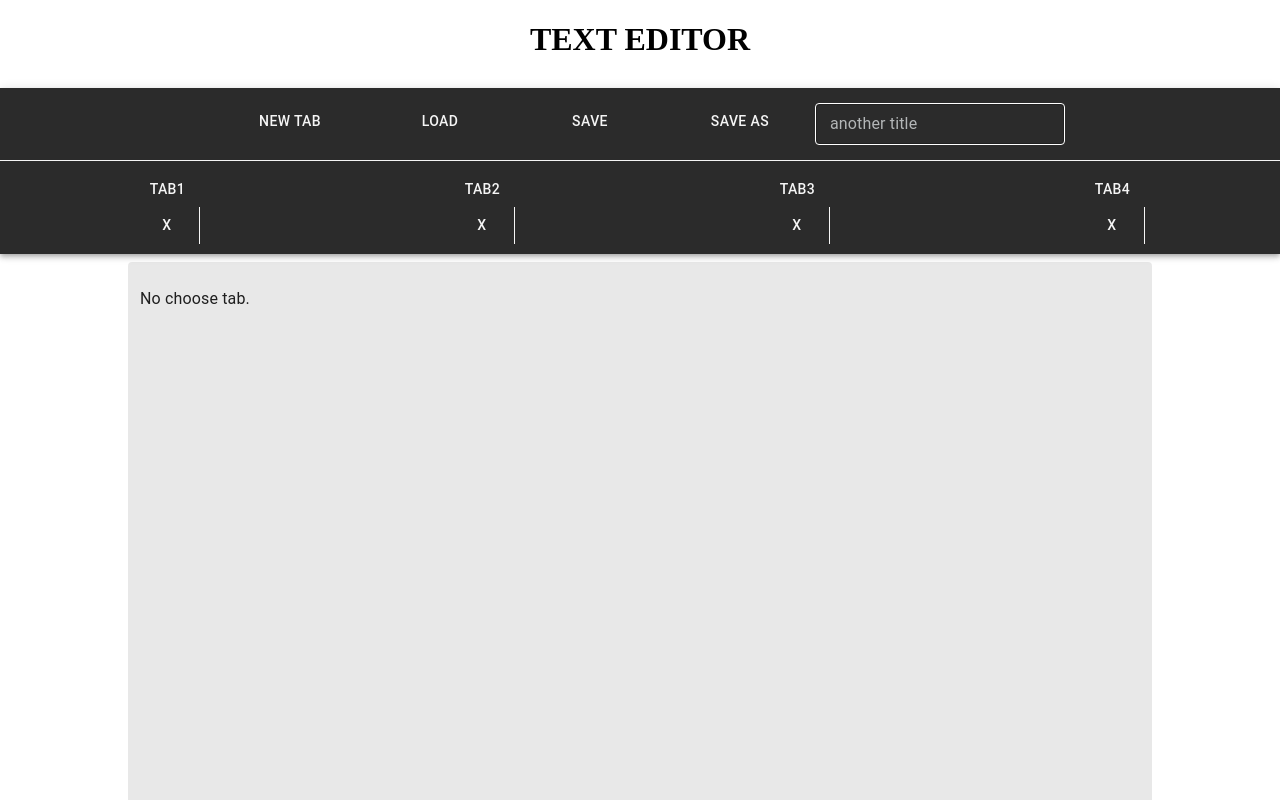
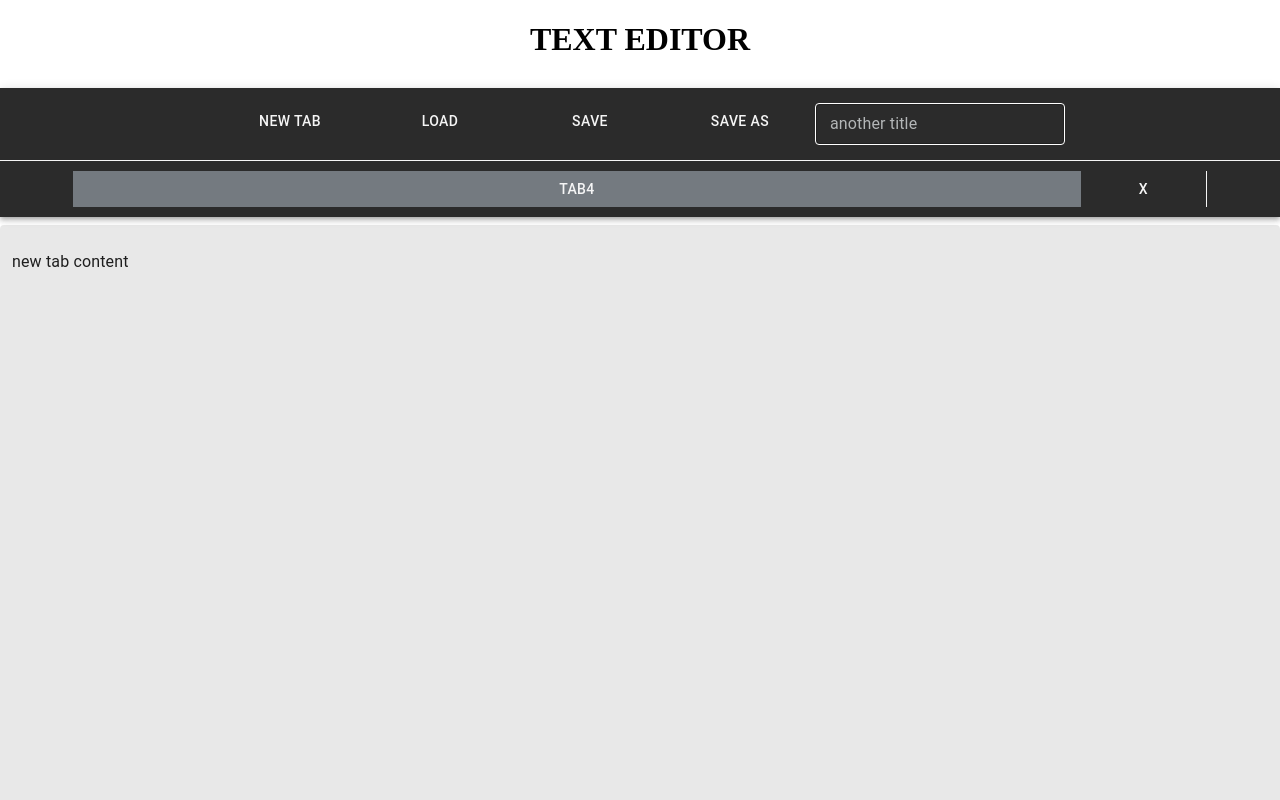
Before and after one commit to mminhou/textEditorReact, a React app: page / in a window 1280 px wide. Both pictures are taken after a click on the button "NEW TAB". Shown: the top 800 px of the page. Built offline with nearby package versions, Linux system fonts and the light colour scheme; the HTML template or start-up script is replaced by a standard one.

Commit message:
Feat: Tab indicator 기능 추가 (활성화될시 red color effect)

```diff
--- a/src/component/Notepad.tsx
+++ b/src/component/Notepad.tsx
@@ -1,10 +1,10 @@
-import React, {useState} from 'react';
+import React, {useRef, useState} from 'react';
 import {
     AppBar,
     Button,
     Grid,
     Icon,
-    IconButton,
+    IconButton, Menu, MenuItem,
     TextField,
 } from "@material-ui/core";
 import '../index.scss';
@@ -19,13 +19,27 @@ interface Tab {
 interface NotepadProps {
     tabList: Tab[];
     activatedTab?: Tab;
+    // 임시 cnt number
     cnt: number;
 }
 
-function Notepad({tabList, activatedTab, cnt}: NotepadProps) {
-    const [_tabList, setTabList] = useState(tabList);
-    const [_activatedTab, setActiveTab] = useState(activatedTab);
-    const [_cnt, setCnt] = useState(cnt);
+function Notepad({tabList, activatedTab}: NotepadProps) {
+    const [_tabList, setTabList] = useState<Tab[]>(tabList);
+    const [_activatedTab, setActiveTab] = useState<Tab>(activatedTab);
+    const [_editedContent, setEditedContent] = useState<string>('');
+    const [_cnt, setCnt] = useState<number>(4);
+    const inputRef = useRef<HTMLInputElement>(null);
+
+    const [anchorEl, setAnchorEl] = React.useState(null);
+
+    const handleClick = (event) => {
+        setAnchorEl(event.currentTarget);
+    };
+
+    const handleClose = () => {
+        setAnchorEl(null);
+    };
+
 
     /**
      * Tab 생성을 위한 로직
@@ -34,6 +48,7 @@ function Notepad({tabList, activatedTab, cnt}: NotepadProps) {
         const t: Tab = {title: 'tab' + _cnt, content: 'new tab content', editedContent: ' ', isEdited: false};
         setCnt(_cnt + 1);
         setTabList([..._tabList, t]);
+        setActiveTab(t);
         console.log('new tab button');
     };
 
@@ -49,7 +64,24 @@ function Notepad({tabList, activatedTab, cnt}: NotepadProps) {
      * 수정된 Tab의 data(content)를 저장하기 위한 로직
      */
     const save = () => {
-        console.log('save data');
+        // 선택된 tab이 없는 상태에서 save 클릭시 에러창
+        if (!_activatedTab) {
+            alert('Error no choose Tab')
+            return
+        }
+        const storageTabList = JSON.parse(localStorage.getItem('tabList'));
+        const targetTab = storageTabList.find(e => e.title === _activatedTab.title);
+        // targetTab이 있으면 content만 변경, 없으면 storage에 새로운 tab data 추가
+        if (targetTab) {
+            if (_editedContent) {
+                targetTab.content = _editedContent;
+            }
+        } else {
+            storageTabList.push(_activatedTab);
+        }
+        // 현재 state tabList에서 해당 tab의 indicator 제거하기 위함.
+        localStorage.setItem('tabList', JSON.stringify(storageTabList));
+        alert('success');
     };
 
     /**
@@ -63,12 +95,12 @@ function Notepad({tabList, activatedTab, cnt}: NotepadProps) {
      * Tab을 활성화 시키기위한 로직
      */
     const activate = (tab: Tab) => {
+        console.log('activate');
         setActiveTab(tab);
-        console.log('activate');
     };
 
     /**
-     * 열려있는 Tab을 닫기위한 로직
+     * 열려있는 Tab을 닫기위한 로직 -> localstorage에서 삭제되는 것은 아님.
      */
     const close = (tab: Tab) => {
         console.log('Press close tab button!');
@@ -79,6 +111,21 @@ function Notepad({tabList, activatedTab, cnt}: NotepadProps) {
         setActiveTab(undefined);
     };
 
+    /**
+     * Tab의 content가 수정되었는지 확인하기 위한 함수
+     * -> onChange 메서드를 통해 event 타겟의 value가 발생하면 수정되었다고 판단 -> 수정된 tab의 title 색상을 바꿔준다.
+     */
+    const onChange = (e: React.ChangeEvent<HTMLInputElement>) => {
+        setEditedContent(e.target.value);
+        // 최적화하기 위한 로직 -> 이미 edited 된 상태의 tab은 return 처리
+        if (_activatedTab.isEdited) return
+        // event 타겟의 value 가 발생시 수정했다고 판단 -> 활성화 된 tab의 edit flag를 바꿔준다.
+        if (e.target.value !== _activatedTab.content) {
+            const targetTab: Tab = _tabList.find(e => e.title === _activatedTab.title);
+            targetTab.isEdited = true;
+        }
+    }
+
     return (
         <Grid container justifyContent="center" alignItems="center" spacing={1}>
             <Grid item xs={12}>
@@ -88,7 +135,21 @@ function Notepad({tabList, activatedTab, cnt}: NotepadProps) {
                 <AppBar position="static" style={{backgroundColor: "rgb(43, 43, 43)"}}>
                     <div className="toolbar">
                         <Button className="menu-list-item" onClick={add}>new tab</Button>
-                        <Button className="menu-list-item" onClick={load}>load</Button>
+
+                        <Button className="menu-list-item"
+                                onClick={handleClick}>load</Button>
+                        <Menu
+                            id="simple-menu"
+                            anchorEl={anchorEl}
+                            keepMounted
+                            open={Boolean(anchorEl)}
+                            onClose={handleClose}
+                        >
+                            <MenuItem onClick={handleClose}>Profile</MenuItem>
+                            <MenuItem onClick={handleClose}>My account</MenuItem>
+                            <MenuItem onClick={handleClose}>Logout</MenuItem>
+                        </Menu>
+
                         <Button className="menu-list-item" onClick={save}>save</Button>
                         <Button className="menu-list-item" onClick={saveAs}>save as</Button>
                         <TextField size="small" id="outlined-size-normal" defaultValue="another title"
@@ -100,26 +161,30 @@ function Notepad({tabList, activatedTab, cnt}: NotepadProps) {
                             <div key={i} className="tab-list-item"
                                  style={{width: 100 / _tabList.length + '%', float: "left"}}>
                                 <Button className="tab-list-title-button" onClick={() => activate(tab)}
-                                        style={{backgroundColor: _activatedTab && _activatedTab.title === tab.title ? 'rgb(136, 136, 136)' : 'rgb(43, 43, 43)'}}>
+                                        style={{
+                                            backgroundColor: _activatedTab && _activatedTab.title === tab.title ? 'rgb(116, 122, 128)' : 'rgb(43, 43, 43)',
+                                            color: tab.isEdited ? 'rgb(209, 103, 90)' : 'white'
+                                        }}>
                                     {tab.title}
                                 </Button>
                                 <Button className="tab-list-close-button" onClick={() => close(tab)}>
                                     x
                                 </Button>
                             </div>
-                            // <Button className="tab-list-item" key={i} onClick={activate}
-                            //         style={{width: 100/_tabList.length+'%'}}>{tab.title}
-                            //     <Button style={{marginLeft: 20}} onClick={close}>x</Button>
-                            // </Button>
                         ))}
                     </div>
                 </AppBar>
             </Grid>
             <Grid item xs={12}>
-                {_activatedTab ?
-                    <TextField multiline rows={50} variant="filled" style={{width: '80%'}} value={_activatedTab.content} /> :
-                    <TextField multiline rows={50} variant="filled" style={{width: '80%'}} defaultValue="No choose tab." />
-                }
+                {_tabList.map((tab, i: number) => (
+                    <TextField key={i} className="tab-content"
+                               multiline rows={50} variant="filled" fullWidth
+                               style={{display: _activatedTab && (tab.title === _activatedTab.title) ? 'block' : 'none'}}
+                               defaultValue={tab.content}
+                               onChange={onChange}
+                               ref={inputRef}
+                    />
+                ))}
             </Grid>
 
         </Grid>
@@ -127,15 +192,24 @@ function Notepad({tabList, activatedTab, cnt}: NotepadProps) {
 };
 
 
+// {_activatedTab ?
+//                     <TextField multiline rows={50} variant="filled" style={{width: '80%'}}
+//                                defaultValue={_activatedTab.content}/>
+//
+//                     :
+//                     <TextField multiline rows={50} variant="filled" style={{width: '80%'}}/>
+//                 }
+
 Notepad.defaultProps = {
-    // tabList: JSON.parse(localStorage.getItem('tabList')) || [],
-    tabList: [
-        {title: 'tab1', content: 'asdfsadfsdafsdaf', editedContent: '', isEdited: false},
-        {title: 'tab2', content: '12312321313', editedContent: '', isEdited: false},
-        {title: 'tab3', content: '!@#!@#!@#@!#!#%$#%', editedContent: '', isEdited: false},
-    ],
+    tabList: JSON.parse(localStorage.getItem('tabList')) || [],
+    // tabList:
+    //     [
+    //     {title: 'tab1', content: 'asdfsadfsdafsdaf', editedContent: '', isEdited: false},
+    //     {title: 'tab2', content: '12312321313', editedContent: '', isEdited: false},
+    //     {title: 'tab3', content: '!@#!@#!@#@!#!#%$#%', editedContent: '', isEdited: false},
+    // ]
+    // ,
     activatedTab: null,
-    cnt: 4
 };
 
 export default Notepad;
```
